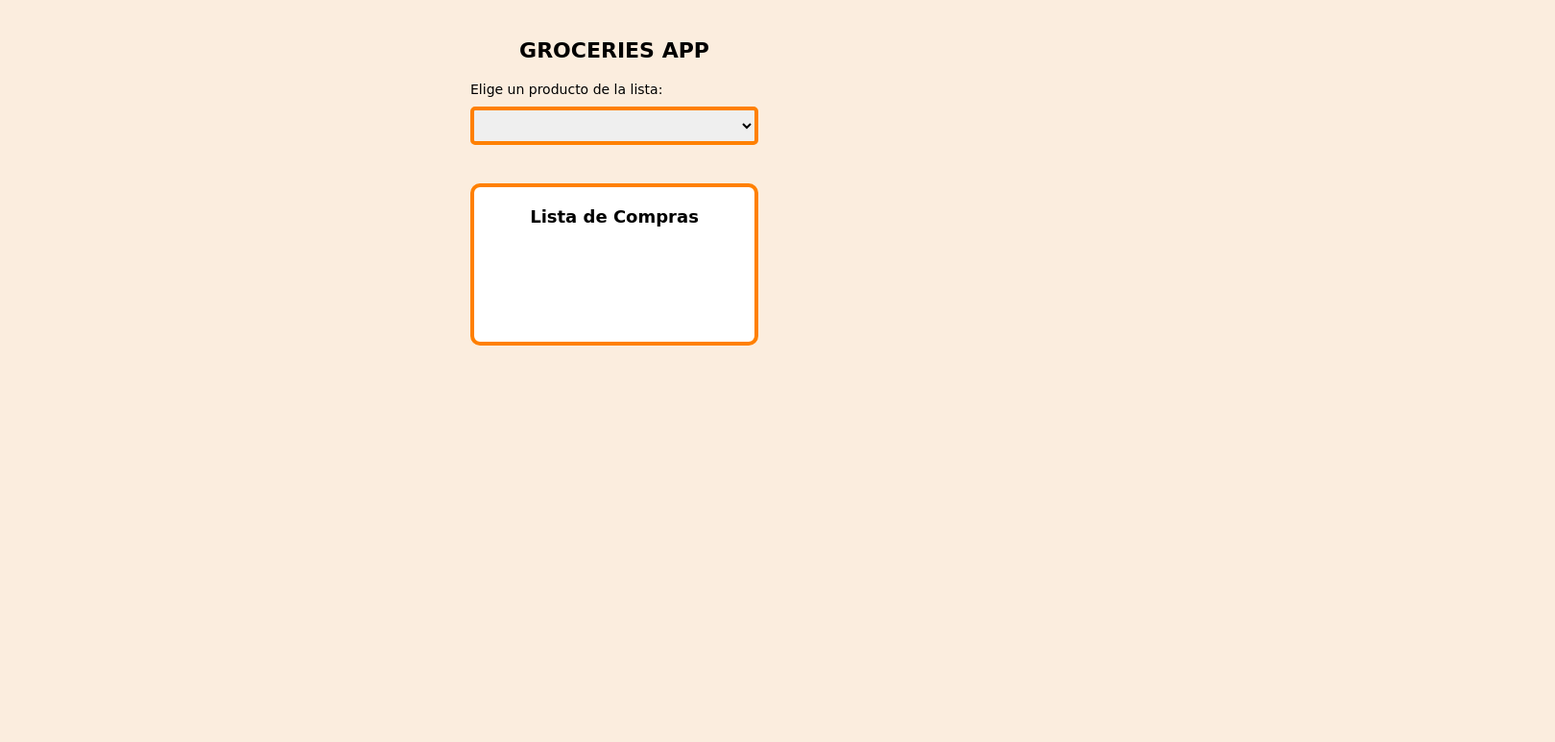
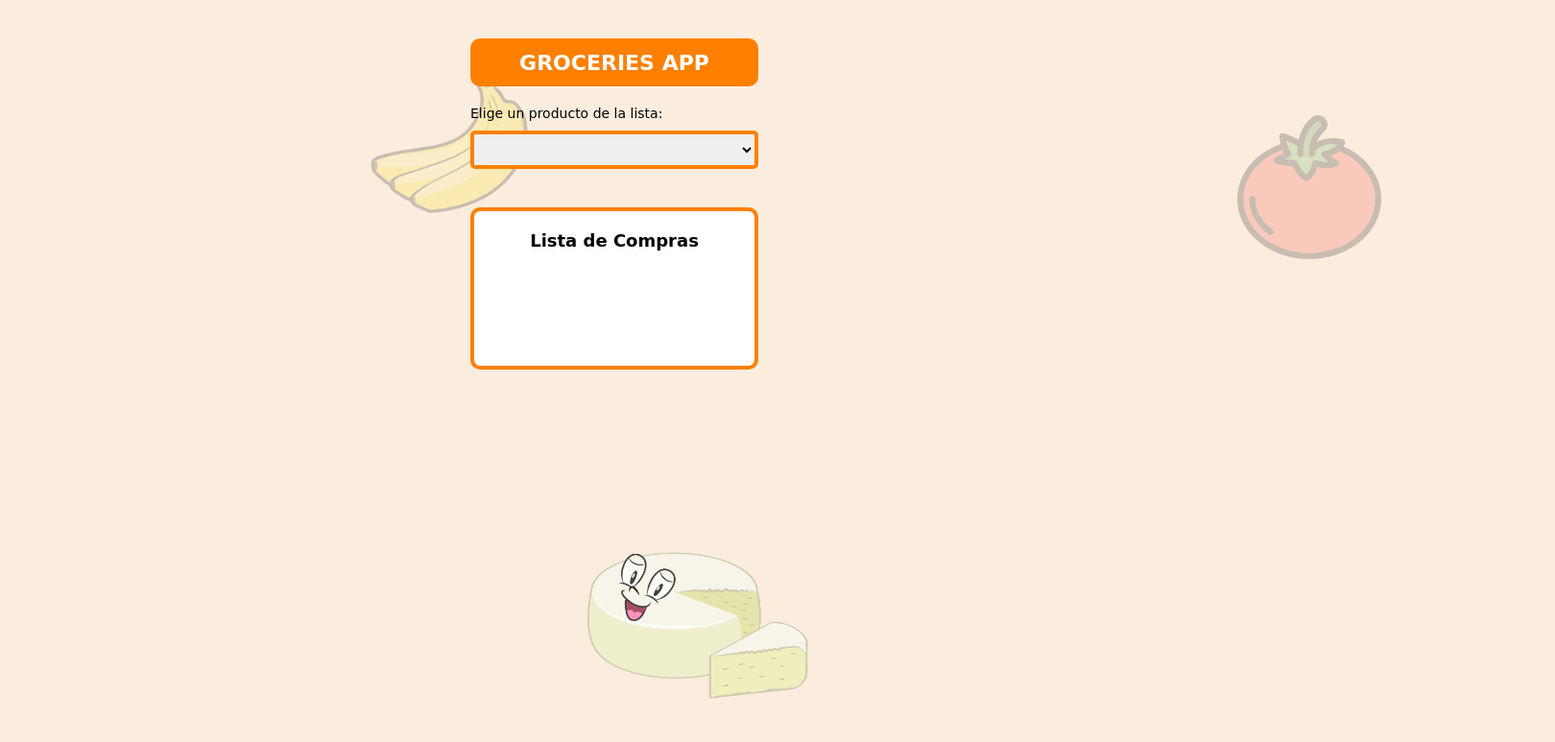
Before and after one commit to manuelmad/groceriesapp-firebase, a website with bundled scripts: page index.html in a window 1280 px wide. Shown: the whole page at 96% size, 1620 px wide, since content can reach past the window. Built offline with nearby package versions, Linux system fonts and the light colour scheme; no server answers; a web font is replaced by a local one.

Commit message:
Improving styles and adding imgs.

```diff
--- a/index.html
+++ b/index.html
@@ -16,8 +16,21 @@
 </head>
 <body>
 	<header></header>
+	<p class="imgs-container">
+		<img src="./imgs/platano-removebg-preview.png" alt="platano img" class="banana-img">
+		<img src="./imgs/tomate.png" alt="tomato img" class="tomato-img">
+		<img src="./imgs/queso.png" alt="cheese img" class="cheese-img">
+	</p>
+	<!-- <img src="./imgs/platano-removebg-preview.png" alt="platano img" class="banana-img">
+	<img src="./imgs/tomate.png" alt="tomato img" class="tomato-img"> -->
 	<main>
 		<section class="list-section">
+			<!-- <p>
+				<img src="./imgs/platano-removebg-preview.png" alt="platano img" class="banana-img">
+				<img src="./imgs/tomate.png" alt="tomato img" class="tomato-img">
+			</p> -->
+
+
 			<article>
 				<div>
 					<h1>GROCERIES APP</h1>
--- a/src/index.js
+++ b/src/index.js
@@ -69,45 +69,6 @@ function addProductsToList(data) {
 
 }
 
-let products_database = {
-	"Queso pasteurizado": 0,
-	"Yogurt pequeño": 0,
-	"Pan francés": 0,
-	"Jamón": 0,
-	"Pechuga de pollo": 0,
-	"Plátano": 0,
-	"Cambur": 0,
-	"Cebolla": 0,
-	"Tomate": 0,
-	"Papa": 0,
-	"Huevos (1/2 cartón)": 0,
-	"Huevos (1 cartón)": 0,
-	"Cat Chow (500 grs.)": 0,
-	"Cat Chow (1 kg.)": 0,
-	"Gatsy (500 grs.)": 0,
-	"Gatsy (1 kg.)": 0,
-	"Mirringo (500 grs.)": 0,
-	"Mirringo (1 kg.)": 0,
-	"Aregato (3 kg.)": 0,
-	"Aregato (6 kg.)": 0,
-};
-
-let keysArray = Object.keys(products_database);
-
-let orderedKeysArray = keysArray.sort( (a, b) => {
-	if(a.toLowerCase() < b.toLowerCase()) {
-		return -1;
-	}
-	if(a.toLowerCase() > b.toLowerCase()) {
-		return 1;
-	}
-	return 0;
-
-	// Esto puede hacerse también así, para que no distinga entre mayúsculas y minúsculas:
-	//a.localeCompare(b);
-});
-
-
 // Event so the update/add modal is shown
 shores_list.addEventListener('change', (event)=> {
 	const currentValue = event.target.value;
--- a/styles/index-desktop.css
+++ b/styles/index-desktop.css
@@ -0,0 +1,8 @@
+.imgs-container {
+	width: 80rem;
+    left: calc(50% - 40rem);
+}
+
+.banana-img {
+    left: 20%;
+}
--- a/styles/index-tablets.css
+++ b/styles/index-tablets.css
@@ -0,0 +1,13 @@
+.imgs-container {
+	width: 60rem;
+    left: calc(50% - 30rem);
+}
+
+.banana-img {
+    left: 18%;
+}
+
+.tomato-img {
+    width: 25rem;
+    left: 75%;
+}
--- a/styles/index.css
+++ b/styles/index.css
@@ -29,9 +29,16 @@ html {
 	--black: black;
 }
 
+/* body {
+	position: relative;
+	overflow: hidden;
+} */
+
 main {
 	width: 100%;
 	font-size: var(--medium-font);
+	/* position: relative;
+	overflow: hidden; */
 }
 
 section {
@@ -39,10 +46,109 @@ section {
 	margin: 0 auto;
 }
 
+/* .list-section {
+	position: relative;
+	overflow: hidden;
+} */
+
+.imgs-container {
+	width: 100%;
+	height: 100vh;
+	position: absolute;
+	overflow: hidden;
+	z-index: -1;
+}
+
+.banana-img {
+	/* width: 25rem;
+	opacity: 0.2;
+	position: absolute;
+	top: -1rem;
+	left: -8rem; */
+	opacity: 0.2;
+	 /* Since the image is an <img> element and not a background-image,
+  we don't have to worry about it shrinking, but we do need to
+  explicitly make it no smaller than the containing <div>. */
+  /* min-width: 100%; */
+  width: 25rem;
+
+  /* Don't get in the way of positioning other elements. */
+  position: absolute;
+
+  /* Move the left edge of the image to the center of the <div>, then
+  shift it back by half the width of the <img>. Result: centered
+  image. */
+  left: 10%;
+  top: 5%;
+  transform: translateX(-50%);
+
+  /* It's supposed to be a background image, so put it behind other
+  content. */
+  z-index: -1;
+}
+
+.tomato-img {
+	/* width: 25rem;
+	opacity: 0.2;
+	position: absolute;
+	top: 3rem;
+	left: 20rem; */
+	opacity: 0.2;
+		 /* Since the image is an <img> element and not a background-image,
+  we don't have to worry about it shrinking, but we do need to
+  explicitly make it no smaller than the containing <div>. */
+  /* min-width: 100%; */
+  width: 15rem;
+
+  /* Don't get in the way of positioning other elements. */
+  position: absolute;
+
+  /* Move the left edge of the image to the center of the <div>, then
+  shift it back by half the width of the <img>. Result: centered
+  image. */
+  left: 80%;
+  top: 10%;
+  transform: translateX(-50%);
+
+  /* It's supposed to be a background image, so put it behind other
+  content. */
+  z-index: -1;
+}
+
+.cheese-img {
+
+	opacity: 0.8;
+		 /* Since the image is an <img> element and not a background-image,
+  we don't have to worry about it shrinking, but we do need to
+  explicitly make it no smaller than the containing <div>. */
+  /* min-width: 100%; */
+  width: 25rem;
+
+  /* Don't get in the way of positioning other elements. */
+  position: absolute;
+
+  /* Move the left edge of the image to the center of the <div>, then
+  shift it back by half the width of the <img>. Result: centered
+  image. */
+  left: 30%;
+  top: 60%;
+  transform: translateX(-50%);
+
+  /* It's supposed to be a background image, so put it behind other
+  content. */
+  z-index: -1;
+}
+
 .list-section h1 {
-	text-align: center;
+	height: 5rem;
+	display: flex;
+	justify-content: center;
+	align-items: center;
 	margin: 4rem 0 2rem;
 	font-size: var(--xlarge-font);
+	background-color: var(--orange);
+	border-radius: 1rem;
+	color: var(--white);
 }
 
 .list-section span {
```
Also changed, not shown: src/database.js (deleted, +0 -22 lines), imgs/gato-blanco.png (added), imgs/platano-removebg-preview.png (added), imgs/queso.png (added), imgs/tomate.png (added).
